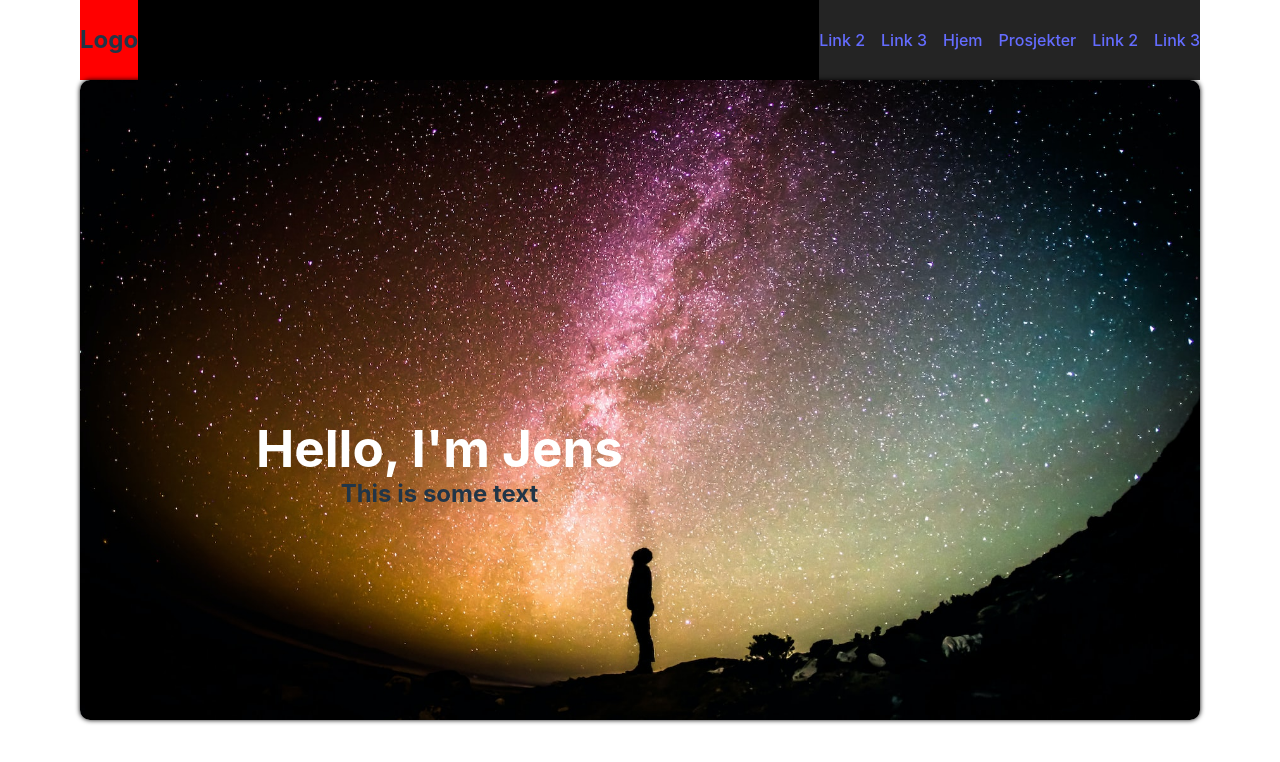
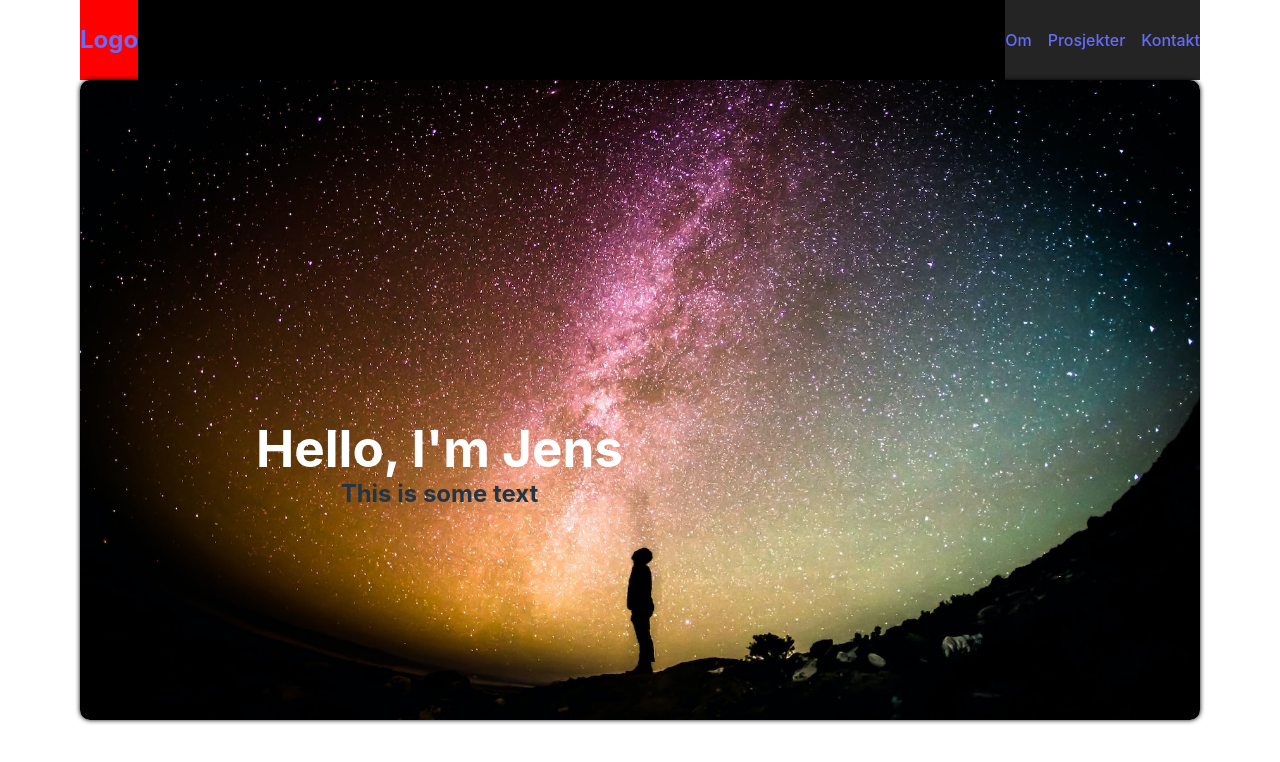
Before and after one commit to jensjpedersen/portfolio_react, a React (Vite) app: page / in a window 1280 px wide. Shown: the top 762 px of the page. Built offline with nearby package versions, Linux system fonts and the light colour scheme.

Commit message:
feat(header): added links.

```diff
--- a/src/components/Header/Logo.jsx
+++ b/src/components/Header/Logo.jsx
@@ -1,5 +1,6 @@
 
 
+import { Link } from 'react-router-dom'
 import styled from 'styled-components'
 import '../../global/variables.js'
 import { variables } from '../../global/variables.js'
@@ -16,7 +17,9 @@
 export default function Logo() {
   return (
     <StyledLogo>
+      <Link to="/">
       <h2>Logo</h2>
+      </Link>
     </StyledLogo>
 
   )
--- a/src/components/Header/Nav.jsx
+++ b/src/components/Header/Nav.jsx
@@ -37,25 +37,25 @@
       <StyledNav>
 
         <ul>
-          <li><a href="">Link 2</a></li>
-          <li><a href="">Link 3</a></li>
 
           <li>
-            <Link to="/">Hjem</Link>
+            <Link to="/about">Om</Link>
           </li>
 
           <li>
             <Link to="/projects">Prosjekter</Link>
           </li>
-          <li><a href="">Link 2</a></li>
-          <li><a href="">Link 3</a></li>
+
+          <li>
+            <Link to="/contact">Kontakt</Link>
+          </li>
+
         </ul>
 
 
 
       </StyledNav>
 
-      <Outlet/>
     </>
   )
 
```
